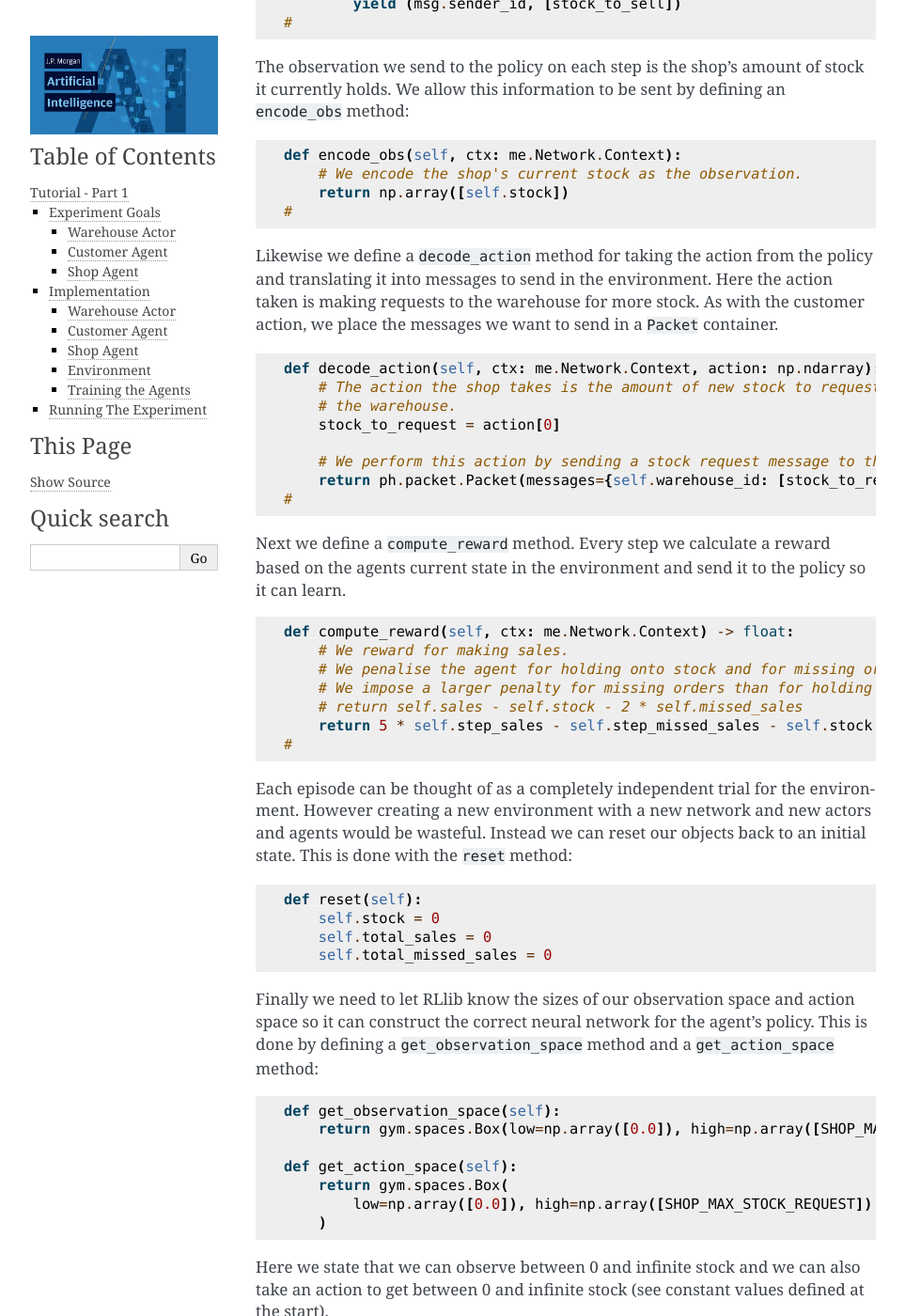
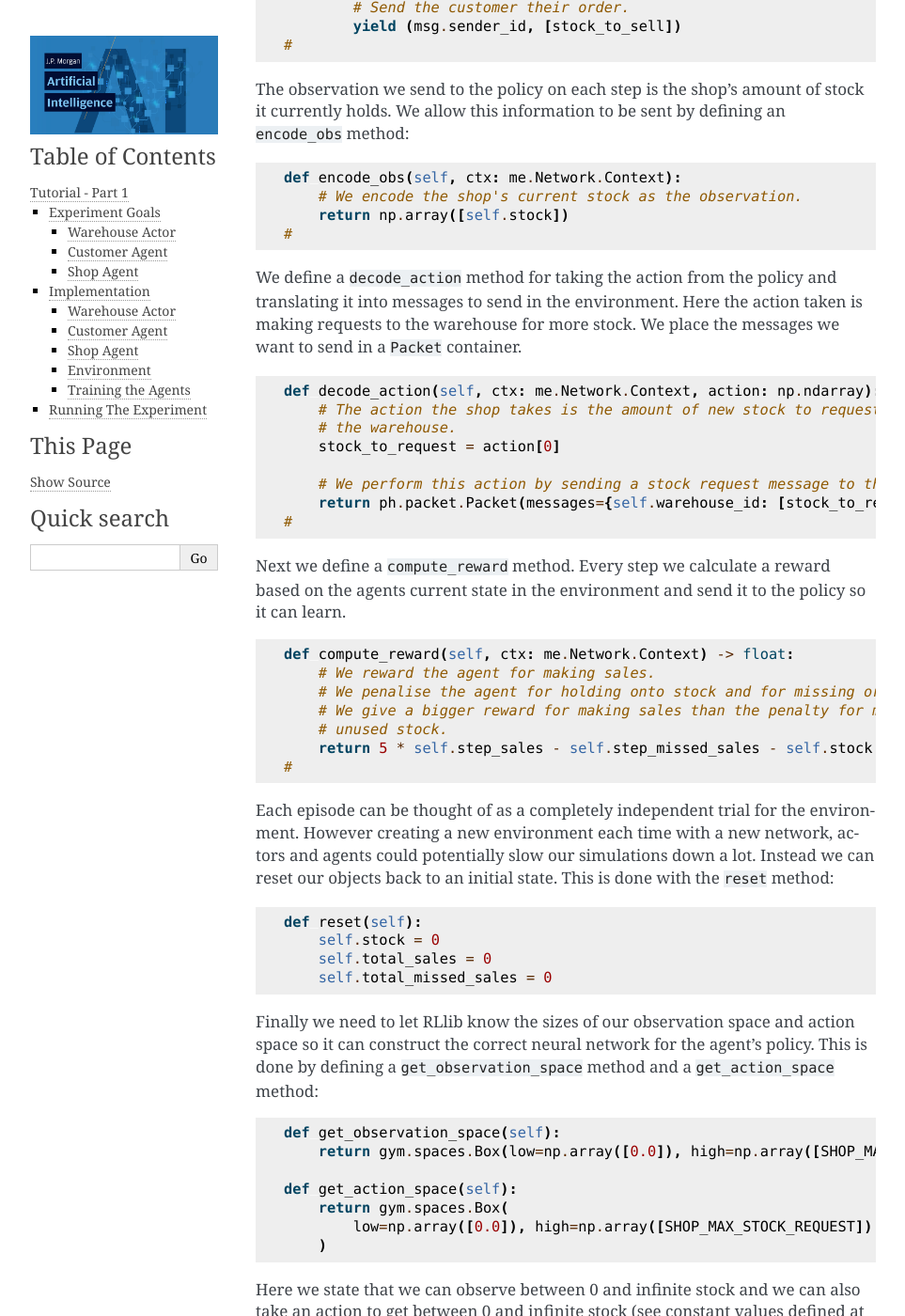
Before and after one commit to jpmorganchase/Phantom, a Sphinx documentation site: the page built from phantom/docs/user/tutorial1.rst, in a window 1280 px wide and 1400 px high, scrolled down 6686 px. Shown: the whole window at 94% size, without its empty margins (148-1111 px from the left). Built offline with Sphinx 7.4.7, drawn with Linux system fonts in a browser that asks for light colours; some of the changed text lies outside the part shown.

Commit message:
chore(ph): update supply chain examples

```diff
--- a/phantom/docs/user/tutorial1.rst
+++ b/phantom/docs/user/tutorial1.rst
@@ -156,8 +156,8 @@ learn - and so we can use a ``FixedPolicy`` derived class to define this simple
 
     class CustomerPolicy(ph.FixedPolicy):
         # The size of the order made for each customer is determined by this fixed policy.
-        def compute_action(self, obs) -> int:
-            return np.random.poisson(5)
+        def compute_action(self, obs) -> np.ndarray:
+            return np.random.poisson(5, size=(1,))
 
 Next we define the customer agent class. We make sure to set the policy to be our
 custom fixed policy.
@@ -280,8 +280,8 @@ called directly before messages are sent across the network in each step.
         self.step_missed_sales = 0
     #
 
-The ``handle_message`` method can be split into two parts: handling messages received
-from the warehouse and handling messages received from the customer.
+The ``handle_message`` method is logically split into two parts: handling messages
+received from the warehouse and handling messages received from the customer.
 
 .. code-block:: python
 
@@ -324,10 +324,10 @@ method:
         return np.array([self.stock])
     #
 
-Likewise we define a ``decode_action`` method for taking the action from the policy and
-translating it into messages to send in the environment. Here the action taken is
-making requests to the warehouse for more stock. As with the customer action, we place
-the messages we want to send in a ``Packet`` container.
+We define a ``decode_action`` method for taking the action from the policy and
+translating it into messages to send in the environment. Here the action taken is making
+requests to the warehouse for more stock. We place the messages we want to send in a
+``Packet`` container.
 
 .. code-block:: python
 
@@ -346,17 +346,17 @@ the agents current state in the environment and send it to the policy so it can
 .. code-block:: python
 
     def compute_reward(self, ctx: me.Network.Context) -> float:
-        # We reward for making sales.
+        # We reward the agent for making sales.
         # We penalise the agent for holding onto stock and for missing orders.
-        # We impose a larger penalty for missing orders than for holding onto stock.
-        # return self.sales - self.stock - 2 * self.missed_sales
+        # We give a bigger reward for making sales than the penalty for missed sales and
+        # unused stock.
         return 5 * self.step_sales - self.step_missed_sales - self.stock
     #
 
 Each episode can be thought of as a completely independent trial for the environment.
-However creating a new environment with a new network and new actors and agents would be
-wasteful. Instead we can reset our objects back to an initial state. This is done with
-the ``reset`` method:
+However creating a new environment each time with a new network, actors and agents could
+potentially slow our simulations down a lot. Instead we can reset our objects back to an
+initial state. This is done with the ``reset`` method:
 
 .. code-block:: python
 
```
Also changed, not shown: 2 other files.
